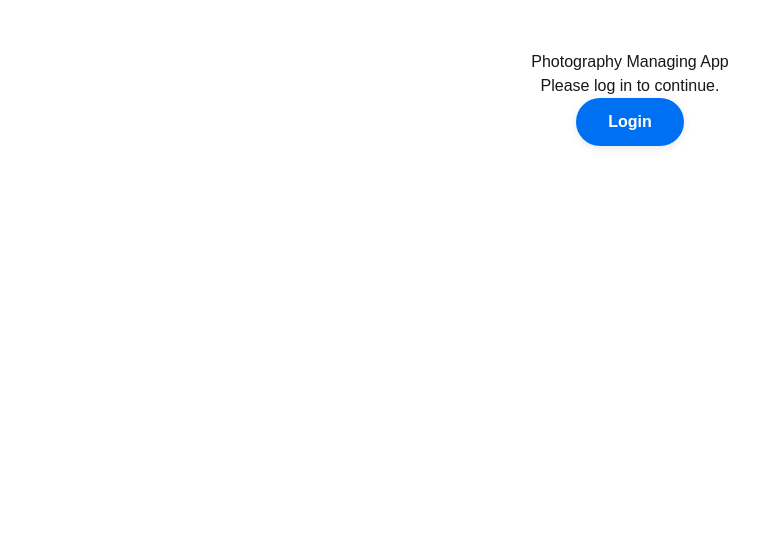
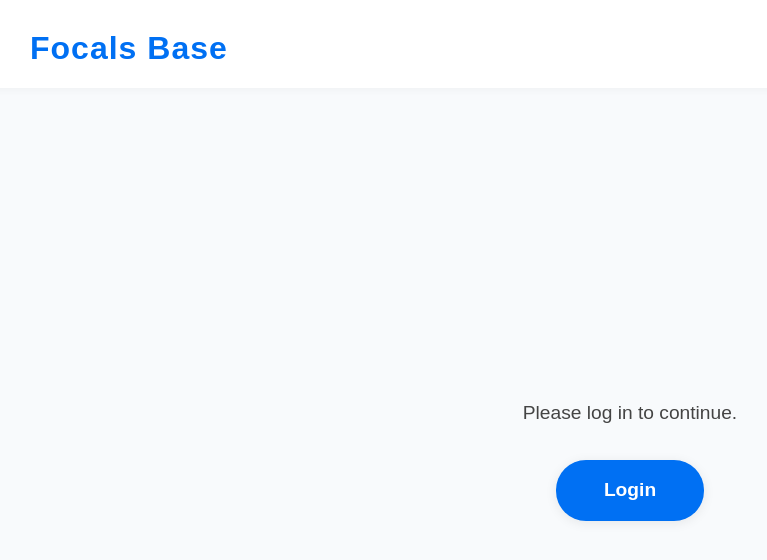
Before and after one commit to Vsingh70/Focals-Base, a Next.js app in the folder my-app/: page / in a window 1280 px wide. Shown: the top 560 px of the page, without its empty margins (10-777 px from the left). Built offline with nearby package versions, Linux system fonts and the light colour scheme.

Commit message:
home page redirects to login

```diff
--- a/my-app/src/app/page.js
+++ b/my-app/src/app/page.js
@@ -1,61 +1,128 @@
 "use client";
-import { useState } from "react";
+import { useEffect, useState } from "react";
+import { useRouter } from "next/navigation";
+import { createClient } from "@/utils/supabase/client";
 
 export default function Home() {
-  const [loggedIn, setLoggedIn] = useState(false);
-  const handleLogin = () => setLoggedIn(true);
-  const handleLogout = () => setLoggedIn(false);
+  const [user, setUser] = useState(null);
+  const router = useRouter();
+
+  useEffect(() => {
+    const supabase = createClient();
+    // Check auth state on mount
+    supabase.auth.getUser().then(({ data }) => {
+      setUser(data?.user || null);
+    });
+    // Listen for auth changes
+    const { data: listener } = supabase.auth.onAuthStateChange((_event, session) => {
+      setUser(session?.user || null);
+    });
+    return () => {
+      listener?.subscription.unsubscribe();
+    };
+  }, []);
+
+  const handleLogin = () => {
+    router.push("/login");
+  };
+
+  const handleLogout = async () => {
+    const supabase = createClient();
+    await supabase.auth.signOut();
+    setUser(null);
+  };
 
   return (
-    <div style={{ textAlign: "center", marginTop: "50px" }}>
-      <h1>Photography Managing App</h1>
-      {loggedIn ? (
+    <div style={{ minHeight: "100vh", background: "#f8fafc", position: "relative" }}>
+      {/* Top bar with title and username */}
+      <header
+        style={{
+          width: "100%",
+          padding: "24px 40px 16px 40px",
+          background: "#fff",
+          boxShadow: "0 2px 8px rgba(0,0,0,0.04)",
+          display: "flex",
+          alignItems: "center",
+          justifyContent: "space-between",
+          position: "fixed",
+          top: 0,
+          left: 0,
+          zIndex: 10,
+        }}
+      >
+        <h1 style={{ margin: 0, fontSize: "2rem", fontWeight: 700, color: "#0070f3", letterSpacing: "1px" }}>
+          Focals Base
+        </h1>
+        {user && (
+          <div style={{ fontWeight: 500, color: "#333", fontSize: "1.1rem" }}>
+            {user.email}
+          </div>
+        )}
+      </header>
+
+      {/* Main content */}
+      <main
+        style={{
+          display: "flex",
+          flexDirection: "column",
+          alignItems: "center",
+          justifyContent: "center",
+          minHeight: "100vh",
+          paddingTop: "120px",
+        }}
+      >
+        {!user ? (
           <>
-          <p>Welcome! You are logged in.</p>
+            <p style={{ fontSize: "1.2rem", marginBottom: "32px", color: "#444" }}>
+              Please log in to continue.
+            </p>
             <button
               style={{
-              padding: "12px 32px",
-              borderRadius: "25px",
+                padding: "16px 48px",
+                borderRadius: "30px",
                 border: "none",
                 background: "#0070f3",
                 color: "#fff",
                 fontWeight: "bold",
-              fontSize: "1rem",
+                fontSize: "1.2rem",
                 cursor: "pointer",
-              boxShadow: "0 2px 8px rgba(0,0,0,0.1)",
+                boxShadow: "0 2px 12px rgba(0,0,0,0.08)",
                 transition: "background 0.2s",
               }}
-            onMouseOver={(e) => (e.currentTarget.style.background = "#005bb5")}
-            onMouseOut={(e) => (e.currentTarget.style.background = "#0070f3")}
+              onMouseOver={e => (e.currentTarget.style.background = "#005bb5")}
+              onMouseOut={e => (e.currentTarget.style.background = "#0070f3")}
+              onClick={handleLogin}
+            >
+              Login
+            </button>
+          </>
+        ) : (
+          <>
+            <p style={{ fontSize: "1.2rem", marginBottom: "32px", color: "#444" }}>
+              Welcome back!
+            </p>
+            <button
+              style={{
+                padding: "16px 48px",
+                borderRadius: "30px",
+                border: "none",
+                background: "#0070f3",
+                color: "#fff",
+                fontWeight: "bold",
+                fontSize: "1.2rem",
+                cursor: "pointer",
+                boxShadow: "0 2px 12px rgba(0,0,0,0.08)",
+                transition: "background 0.2s",
+              }}
+              onMouseOver={e => (e.currentTarget.style.background = "#005bb5")}
+              onMouseOut={e => (e.currentTarget.style.background = "#0070f3")}
               onClick={handleLogout}
             >
               Logout
             </button>
           </>
-      ) : (
-        <>
-          <p>Please log in to continue.</p>
-          <button
-            style={{
-              padding: "12px 32px",
-              borderRadius: "25px",
-              border: "none",
-              background: "#0070f3",
-              color: "#fff",
-              fontWeight: "bold",
-              fontSize: "1rem",
-              cursor: "pointer",
-              boxShadow: "0 2px 8px rgba(0,0,0,0.1)",
-              transition: "background 0.2s",
-            }}
-            onMouseOver={(e) => (e.currentTarget.style.background = "#005bb5")}
-            onMouseOut={(e) => (e.currentTarget.style.background = "#0070f3")}
-            onClick={handleLogin}
-          >
-            Login
-          </button>
-        </>
         )}
+      </main>
     </div>
   );
 }
```
Also changed, not shown: 1 other file (tests, documents, lock files or other folders). Lines whose indentation alone changed are shown as unchanged.
